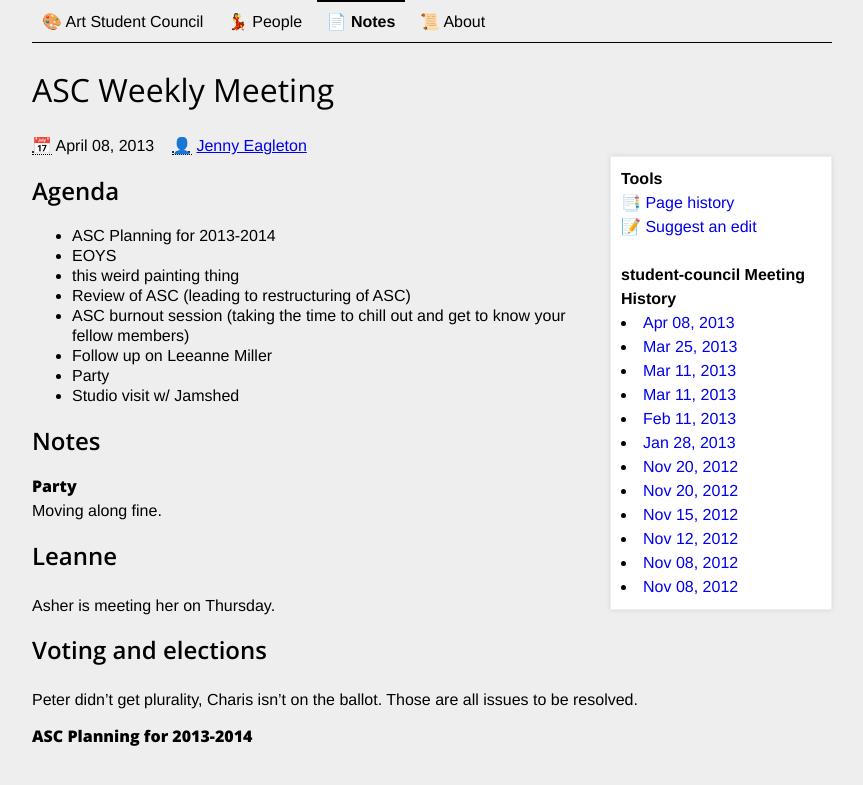
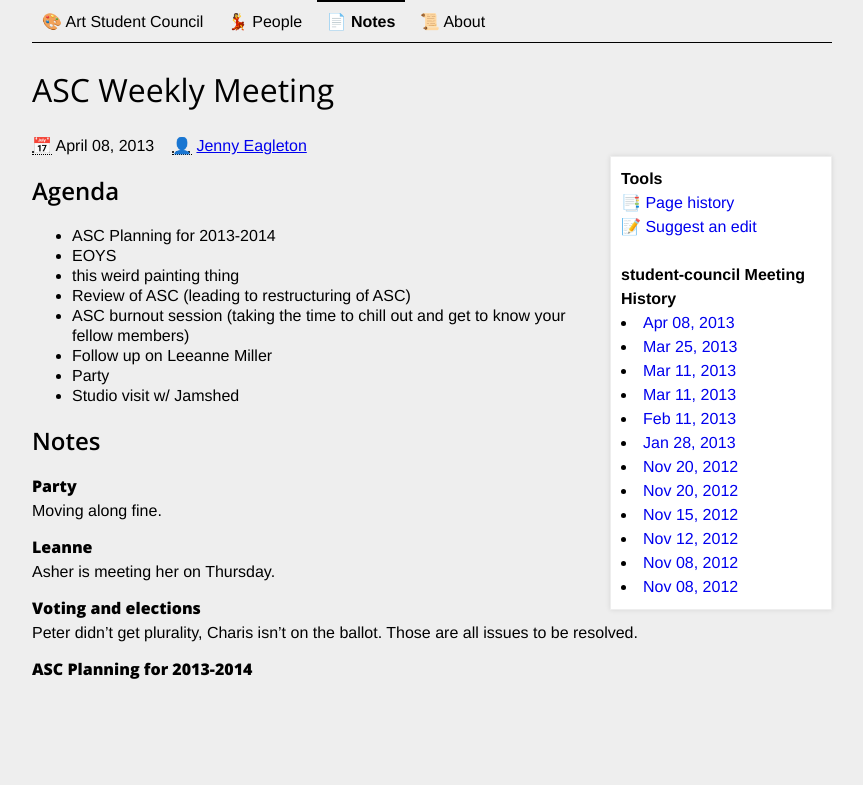
Before and after one commit to CooperASC/cooperasc.github.com, a Jekyll site: the page built from _posts/notes/2013-04-08-asc.md, in a window 1280 px wide. Shown: the top 785 px of the page, without its empty margins (208-1071 px from the left). Built offline with Jekyll 4.4.1, drawn with Linux system fonts in a browser that asks for light colours.

Commit message:
fixing formatting

```diff
--- a/_posts/notes/2013-04-08-asc.md
+++ b/_posts/notes/2013-04-08-asc.md
@@ -25,12 +25,12 @@ filepath: _posts/notes/2013-04-08-asc.md
 
 Moving along fine.
 
-## Leanne
+### Leanne
 
 Asher is meeting her on Thursday.
 
 
-## Voting and elections
+### Voting and elections
 
 Peter didn't get plurality, Charis isn't on the ballot. Those are all issues to be resolved.
 
```
